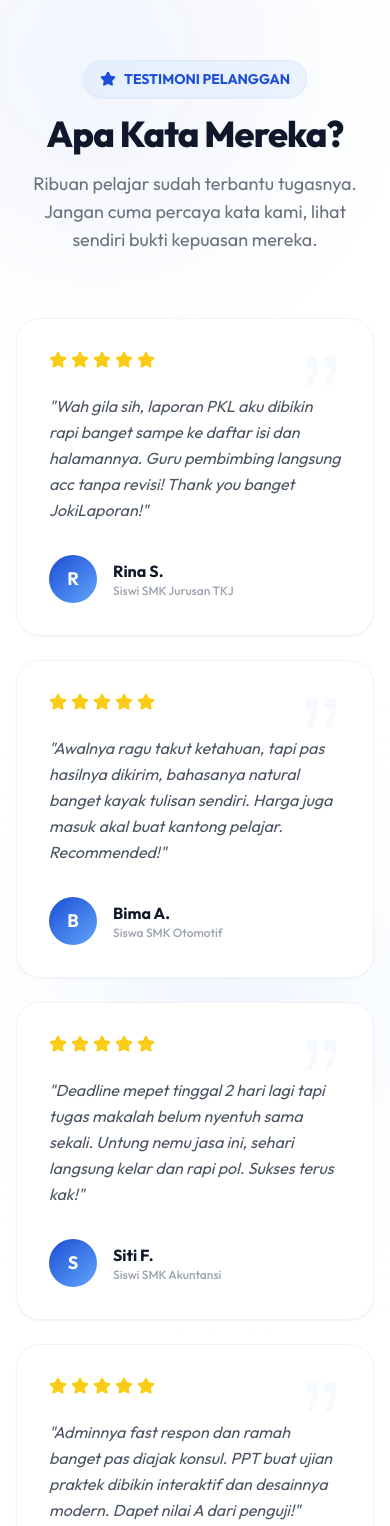
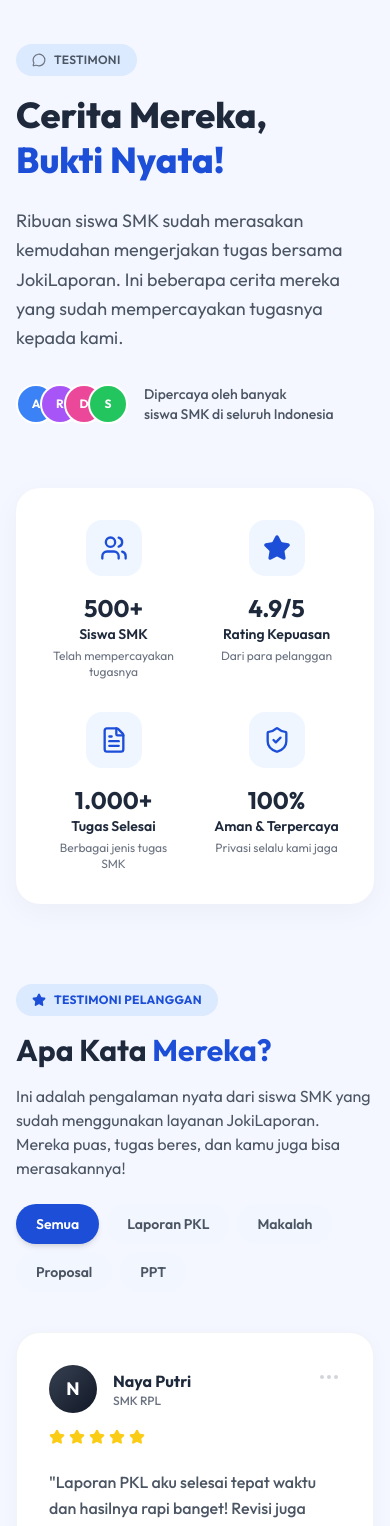
Before and after one commit to Hendi-Firmansah333/Joki-Laporan-SMK, a React (Vite) app: page / in a window 390 px wide. Shown: the part 6104-7630 px from the top of the page. Built offline with nearby package versions, Linux system fonts and the light colour scheme.

Commit message:
style: upgrade testimonials section to match new modern UI design with stats banner and filtering

```diff
--- a/src/App.jsx
+++ b/src/App.jsx
@@ -95,90 +95,214 @@
 };
 
 const TestimonialsSection = () => {
+  const [filter, setFilter] = React.useState('Semua');
+
   const testimonials = [
     {
-      name: "Rina S.",
-      role: "Siswi SMK Jurusan TKJ",
-      content: "Wah gila sih, laporan PKL aku dibikin rapi banget sampe ke daftar isi dan halamannya. Guru pembimbing langsung acc tanpa revisi! Thank you banget JokiLaporan!",
+      name: "Naya Putri",
+      role: "SMK RPL",
+      category: "Laporan PKL",
+      content: "Laporan PKL aku selesai tepat waktu dan hasilnya rapi banget! Revisi juga dilayanin dengan sabar. Recommended banget!",
+      rating: 5,
+      avatar: "N"
+    },
+    {
+      name: "Rizky Maulana",
+      role: "SMK TKJ",
+      category: "Laporan PKL",
+      content: "Awalnya ragu, tapi setelah coba ternyata hasilnya memuaskan. Format sesuai pedoman sekolah dan penjelasannya detail.",
       rating: 5,
       avatar: "R"
     },
     {
-      name: "Bima A.",
-      role: "Siswa SMK Otomotif",
-      content: "Awalnya ragu takut ketahuan, tapi pas hasilnya dikirim, bahasanya natural banget kayak tulisan sendiri. Harga juga masuk akal buat kantong pelajar. Recommended!",
-      rating: 5,
-      avatar: "B"
-    },
-    {
-      name: "Siti F.",
-      role: "Siswi SMK Akuntansi",
-      content: "Deadline mepet tinggal 2 hari lagi tapi tugas makalah belum nyentuh sama sekali. Untung nemu jasa ini, sehari langsung kelar dan rapi pol. Sukses terus kak!",
+      name: "Salsa Anindya",
+      role: "SMK AKL",
+      category: "Makalah",
+      content: "Makalahnya bagus banget, tinggal kumpul! Adminnya juga fast respon dan ramah. Thankyou JokiLaporan!",
       rating: 5,
       avatar: "S"
     },
     {
-      name: "Dicky M.",
-      role: "Siswa SMK RPL",
-      content: "Adminnya fast respon dan ramah banget pas diajak konsul. PPT buat ujian praktek dibikin interaktif dan desainnya modern. Dapet nilai A dari penguji!",
+      name: "Dimas Pratama",
+      role: "SMK TKR",
+      category: "PPT",
+      content: "PPT-nya keren, desainnya modern banget. Guruku sampai nanya pakai aplikasi apa. Mantap!",
       rating: 5,
       avatar: "D"
+    },
+    {
+      name: "Aulia Rahma",
+      role: "SMK DKV",
+      category: "Proposal",
+      content: "Bantuin dari awal sampai selesai, prosesnya gampang dan jelas. Harga juga masih terjangkau buat pelajar.",
+      rating: 5,
+      avatar: "A"
+    },
+    {
+      name: "Fahri Saputra",
+      role: "SMK MPLB",
+      category: "Laporan PKL",
+      content: "Deadline mepet tapi masih bisa dikerjain. Hasilnya sesuai banget sama yang aku minta. Top banget!",
+      rating: 5,
+      avatar: "F"
     }
   ];
 
+  const filteredTestimonials = filter === 'Semua' ? testimonials : testimonials.filter(t => t.category === filter);
+
   return (
-    <section id="testimoni" className="py-24 bg-white relative overflow-hidden">
-      <div className="absolute top-0 left-0 w-full h-full overflow-hidden z-0">
-        <div className="absolute -top-24 -left-24 w-96 h-96 bg-primary/5 rounded-full blur-[80px]"></div>
-        <div className="absolute top-1/2 right-0 w-80 h-80 bg-blue-100/40 rounded-full blur-[80px]"></div>
+    <section id="testimoni" className="py-20 bg-[#F4F7FF] relative">
+      <div className="max-w-7xl mx-auto px-4 sm:px-6 lg:px-8">
+
+        {/* Top Header Section */}
+        <div className="flex flex-col md:flex-row justify-between items-center mb-16 gap-8">
+          <div className="flex-1 max-w-2xl">
+            <span className="inline-flex items-center gap-2 bg-blue-100 text-gray-600 font-semibold px-4 py-2 rounded-full text-xs tracking-wide mb-4 uppercase">
+              <MessageCircle size={14} className="text-gray-500" /> TESTIMONI
+            </span>
+            <h2 className="text-4xl md:text-5xl font-extrabold text-[#1E293B] mb-6 leading-tight">
+              Cerita Mereka, <br/>
+              <span className="text-primary">Bukti Nyata!</span>
+            </h2>
+            <p className="text-gray-600 text-lg mb-8 leading-relaxed">
+              Ribuan siswa SMK sudah merasakan kemudahan mengerjakan tugas bersama JokiLaporan. Ini beberapa cerita mereka yang sudah mempercayakan tugasnya kepada kami.
+            </p>
+            <div className="flex items-center gap-4">
+               <div className="flex -space-x-4">
+                 {[...Array(4)].map((_, i) => (
+                   <div key={i} className={`w-10 h-10 rounded-full border-2 border-white flex items-center justify-center text-white font-bold text-xs ${['bg-blue-500', 'bg-purple-500', 'bg-pink-500', 'bg-green-500'][i]}`}>
+                     {['A','R','D','S'][i]}
+                   </div>
+                 ))}
+               </div>
+               <div className="text-sm text-gray-600 font-medium">
+                 Dipercaya oleh banyak<br/>siswa SMK di seluruh Indonesia
+               </div>
+               <svg className="w-10 h-10 text-primary ml-2 hidden sm:block" viewBox="0 0 24 24" fill="none" stroke="currentColor" strokeWidth="2" strokeLinecap="round" strokeLinejoin="round"><path d="M10 17l5-5-5-5"/><path d="M15 12H3"/></svg>
+            </div>
+          </div>
         </div>
 
-      <div className="max-w-7xl mx-auto px-4 sm:px-6 lg:px-8 relative z-10">
-        <div className="text-center mb-16">
-          <span className="inline-flex items-center gap-2 bg-blue-100/50 text-primary font-bold px-4 py-2 rounded-full text-sm mb-4 shadow-sm border border-blue-100">
-            <Star size={16} className="fill-primary" /> TESTIMONI PELANGGAN
-          </span>
-          <h2 className="text-4xl md:text-5xl font-extrabold text-secondary mb-4 tracking-tight">Apa Kata Mereka?</h2>
-          <p className="text-gray-500 max-w-2xl mx-auto text-lg">Ribuan pelajar sudah terbantu tugasnya. Jangan cuma percaya kata kami, lihat sendiri bukti kepuasan mereka.</p>
+        {/* Stats Banner */}
+        <div className="bg-white rounded-3xl p-8 shadow-[0_8px_30px_rgb(0,0,0,0.04)] grid grid-cols-2 md:grid-cols-4 gap-8 mb-20 relative z-10">
+          <div className="flex flex-col md:flex-row items-center md:items-start gap-4 text-center md:text-left">
+            <div className="w-14 h-14 bg-blue-50 text-primary rounded-2xl flex items-center justify-center shrink-0">
+              <Users size={28} />
+            </div>
+            <div>
+              <div className="text-2xl font-bold text-[#1E293B]">500+</div>
+              <div className="text-sm font-semibold text-[#1E293B]">Siswa SMK</div>
+              <div className="text-xs text-gray-500 mt-1">Telah mempercayakan tugasnya</div>
+            </div>
+          </div>
+          <div className="flex flex-col md:flex-row items-center md:items-start gap-4 md:border-l md:border-gray-100 md:pl-8 text-center md:text-left">
+            <div className="w-14 h-14 bg-blue-50 text-primary rounded-2xl flex items-center justify-center shrink-0">
+              <Star size={28} className="fill-primary" />
+            </div>
+            <div>
+              <div className="text-2xl font-bold text-[#1E293B]">4.9/5</div>
+              <div className="text-sm font-semibold text-[#1E293B]">Rating Kepuasan</div>
+              <div className="text-xs text-gray-500 mt-1">Dari para pelanggan</div>
+            </div>
+          </div>
+          <div className="flex flex-col md:flex-row items-center md:items-start gap-4 md:border-l md:border-gray-100 md:pl-8 text-center md:text-left">
+            <div className="w-14 h-14 bg-blue-50 text-primary rounded-2xl flex items-center justify-center shrink-0">
+              <FileText size={28} />
+            </div>
+            <div>
+              <div className="text-2xl font-bold text-[#1E293B]">1.000+</div>
+              <div className="text-sm font-semibold text-[#1E293B]">Tugas Selesai</div>
+              <div className="text-xs text-gray-500 mt-1">Berbagai jenis tugas SMK</div>
+            </div>
+          </div>
+          <div className="flex flex-col md:flex-row items-center md:items-start gap-4 md:border-l md:border-gray-100 md:pl-8 text-center md:text-left">
+            <div className="w-14 h-14 bg-blue-50 text-primary rounded-2xl flex items-center justify-center shrink-0">
+              <ShieldCheck size={28} />
+            </div>
+            <div>
+              <div className="text-2xl font-bold text-[#1E293B]">100%</div>
+              <div className="text-sm font-semibold text-[#1E293B]">Aman & Terpercaya</div>
+              <div className="text-xs text-gray-500 mt-1">Privasi selalu kami jaga</div>
+            </div>
+          </div>
         </div>
 
-        <div className="grid grid-cols-1 md:grid-cols-2 lg:grid-cols-4 gap-6">
-          {testimonials.map((testi, idx) => (
+        {/* Apa Kata Mereka Header */}
+        <div className="mb-10">
+          <span className="inline-flex items-center gap-2 bg-blue-100 text-primary font-bold px-4 py-2 rounded-full text-xs tracking-wide mb-4">
+            <Star size={14} className="fill-primary" /> TESTIMONI PELANGGAN
+          </span>
+          <div className="flex flex-col lg:flex-row justify-between items-start lg:items-end gap-6">
+            <div className="max-w-2xl">
+              <h3 className="text-3xl md:text-4xl font-bold text-[#1E293B] mb-4">Apa Kata <span className="text-primary">Mereka?</span></h3>
+              <p className="text-gray-600">Ini adalah pengalaman nyata dari siswa SMK yang sudah menggunakan layanan JokiLaporan. Mereka puas, tugas beres, dan kamu juga bisa merasakannya!</p>
+            </div>
+            <div className="flex flex-wrap gap-2">
+              {['Semua', 'Laporan PKL', 'Makalah', 'Proposal', 'PPT'].map(cat => (
+                <button
+                  key={cat}
+                  onClick={() => setFilter(cat)}
+                  className={`px-5 py-2.5 rounded-full text-sm font-semibold transition-all ${filter === cat ? 'bg-primary text-white shadow-md' : 'bg-blue-50/50 text-gray-600 hover:bg-blue-100'}`}
+                >
+                  {cat}
+                </button>
+              ))}
+            </div>
+          </div>
+        </div>
+
+        {/* Grid Cards */}
+        <motion.div layout className="grid grid-cols-1 md:grid-cols-2 lg:grid-cols-3 gap-6">
+          <AnimatePresence>
+            {filteredTestimonials.map((testi) => (
               <motion.div
-              key={idx}
-              initial={{ opacity: 0, y: 30 }}
-              whileInView={{ opacity: 1, y: 0 }}
-              viewport={{ once: true }}
-              transition={{ duration: 0.5, delay: idx * 0.1 }}
-              className="bg-white border border-gray-100 p-8 rounded-3xl shadow-sm hover:shadow-xl hover:-translate-y-2 transition-all duration-300 relative group flex flex-col"
+                key={testi.name}
+                layout
+                initial={{ opacity: 0, scale: 0.9 }}
+                animate={{ opacity: 1, scale: 1 }}
+                exit={{ opacity: 0, scale: 0.9 }}
+                transition={{ duration: 0.3 }}
+                className="bg-white border border-gray-100 p-8 rounded-3xl shadow-[0_4px_20px_rgb(0,0,0,0.03)] relative flex flex-col h-full group"
               >
-              <div className="absolute top-8 right-8 text-blue-50 opacity-50 group-hover:text-blue-100 transition-colors">
-                <svg width="40" height="40" viewBox="0 0 24 24" fill="currentColor" xmlns="http://www.w3.org/2000/svg">
+                {/* Dots Icon */}
+                <div className="absolute top-8 right-8 text-gray-300">
+                  <svg width="24" height="24" viewBox="0 0 24 24" fill="currentColor" xmlns="http://www.w3.org/2000/svg">
+                    <circle cx="5" cy="12" r="2"/><circle cx="12" cy="12" r="2"/><circle cx="19" cy="12" r="2"/>
+                  </svg>
+                </div>
+
+                <div className="flex items-center gap-4 mb-4">
+                  <div className="w-12 h-12 bg-gradient-to-br from-gray-700 to-gray-900 text-white rounded-full flex items-center justify-center font-bold text-lg shadow-inner shrink-0">
+                    {testi.avatar}
+                  </div>
+                  <div>
+                    <h4 className="font-bold text-[#1E293B]">{testi.name}</h4>
+                    <p className="text-xs text-gray-500 font-medium">{testi.role}</p>
+                  </div>
+                </div>
+
+                <div className="flex gap-1 mb-6">
+                  {[...Array(testi.rating)].map((_, i) => (
+                    <Star key={i} size={16} className="fill-yellow-400 text-yellow-400" />
+                  ))}
+                </div>
+
+                <p className="text-gray-600 relative z-10 leading-relaxed flex-1 font-medium">"{testi.content}"</p>
+
+                {/* Big Quote Icon */}
+                <div className="absolute bottom-6 right-6 text-blue-100 opacity-60">
+                  <svg width="48" height="48" viewBox="0 0 24 24" fill="currentColor" xmlns="http://www.w3.org/2000/svg">
                     <path d="M14.017 21L16.417 14.604C16.657 13.984 16.897 13.404 17.137 12.864C17.377 12.324 17.597 11.844 17.797 11.424C17.997 11.004 18.177 10.664 18.337 10.404C18.497 10.144 18.657 9.984 18.817 9.924H14.017V3H21.017V9.924C21.017 11.524 20.677 13.204 19.997 14.964C19.317 16.724 18.417 18.734 17.297 21H14.017ZM3.017 21L5.417 14.604C5.657 13.984 5.897 13.404 6.137 12.864C6.377 12.324 6.597 11.844 6.797 11.424C6.997 11.004 7.177 10.664 7.337 10.404C7.497 10.144 7.657 9.984 7.817 9.924H3.017V3H10.017V9.924C10.017 11.524 9.677 13.204 8.997 14.964C8.317 16.724 7.417 18.734 6.297 21H3.017Z" />
                   </svg>
                 </div>
-              <div className="flex gap-1 mb-6">
-                {[...Array(testi.rating)].map((_, i) => (
-                  <Star key={i} size={18} className="fill-yellow-400 text-yellow-400" />
-                ))}
-              </div>
-              <p className="text-gray-600 mb-8 relative z-10 leading-relaxed italic flex-1">"{testi.content}"</p>
-              <div className="flex items-center gap-4 mt-auto">
-                <div className="w-12 h-12 bg-gradient-to-br from-primary to-blue-400 text-white rounded-full flex items-center justify-center font-bold text-lg shadow-inner shrink-0">
-                  {testi.avatar}
-                </div>
-                <div>
-                  <h4 className="font-bold text-secondary">{testi.name}</h4>
-                  <p className="text-xs text-gray-400 font-medium">{testi.role}</p>
-                </div>
-              </div>
               </motion.div>
             ))}
-        </div>
+          </AnimatePresence>
+        </motion.div>
       </div>
     </section>
   );
-};
+}
 
 const FAQSection = () => {
   const [openIndex, setOpenIndex] = React.useState(null);
```
Lines whose indentation alone changed are shown as unchanged.
